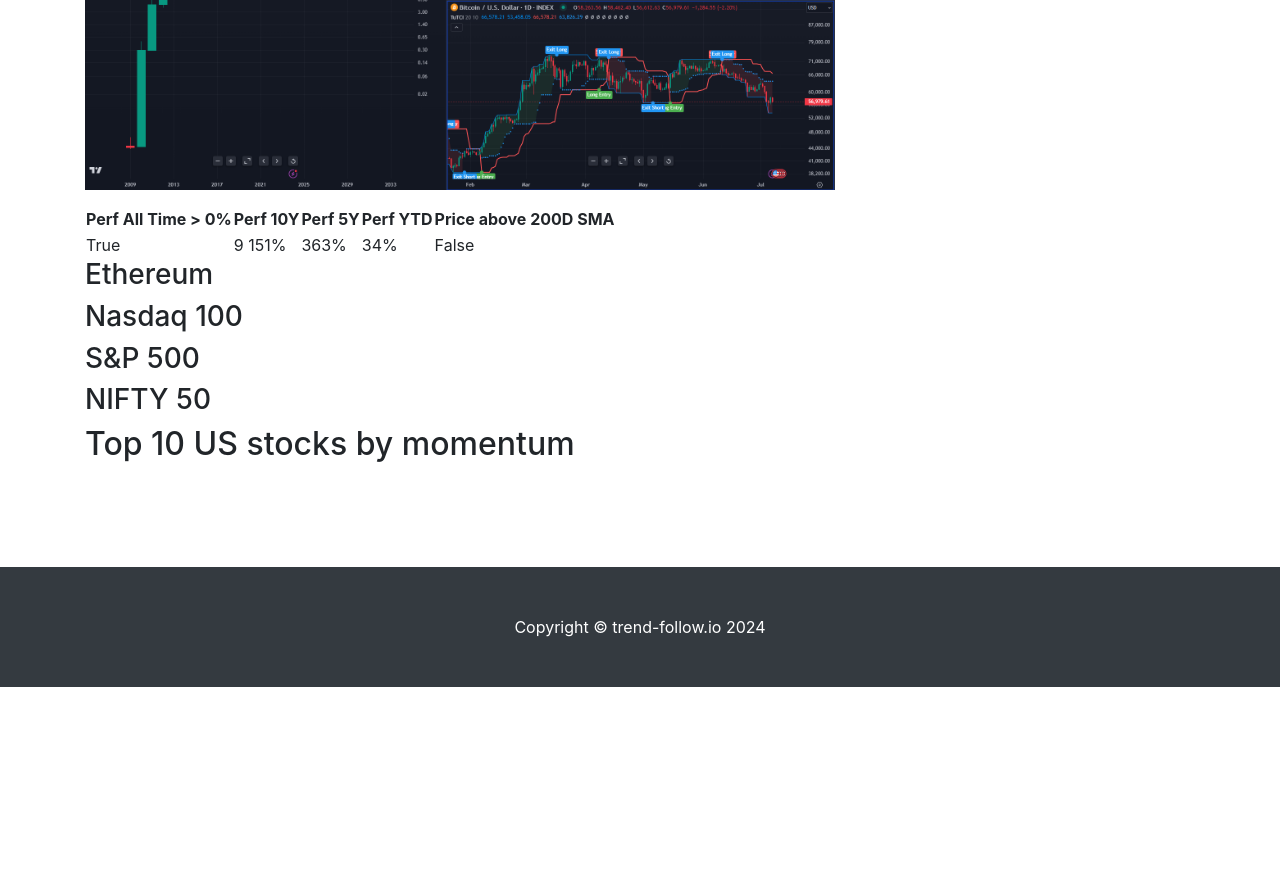
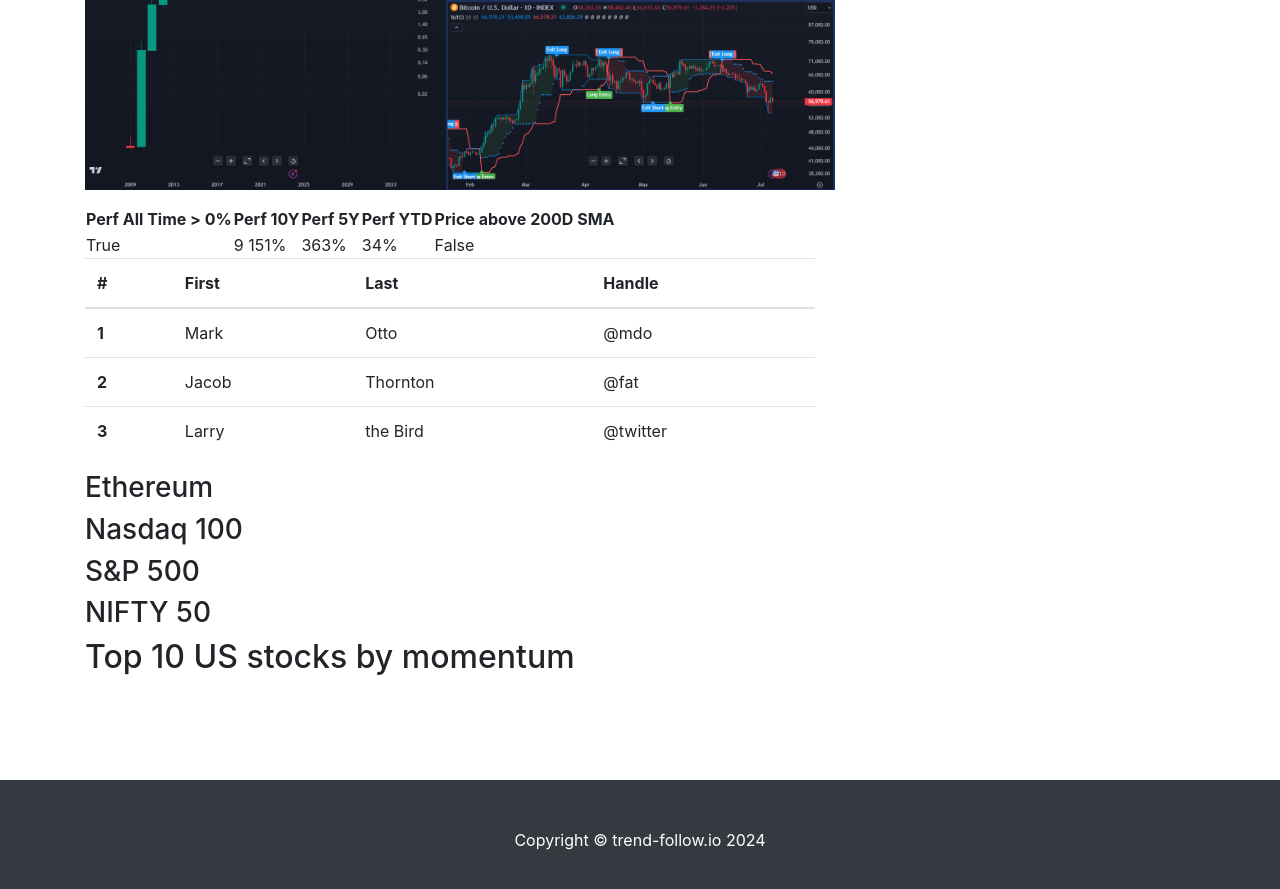
Before and after one commit to GeorgeFreelanceDeveloper/trend-follow.io, a Jekyll site: the page built from docs/_pages/markets.md, in a window 1280 px wide and 900 px high, scrolled down 1046 px. Shown: the top 889 px of the window. Built offline with Jekyll 4.4.1, drawn with Linux system fonts in a browser that asks for light colours; before the commit the page ends 1733 px from its top, so only the background shows below that.

Commit message:
markets: test table

```diff
--- a/docs/_pages/markets.md
+++ b/docs/_pages/markets.md
@@ -20,6 +20,37 @@
 | ------------------------- | ----------  | ---------- | ----------- | -------------------- |
 | True                      | 9 151%      | 363%       | 34%         | False                |
 
+<table class="table">
+  <thead>
+    <tr>
+      <th scope="col">#</th>
+      <th scope="col">First</th>
+      <th scope="col">Last</th>
+      <th scope="col">Handle</th>
+    </tr>
+  </thead>
+  <tbody>
+    <tr>
+      <th scope="row">1</th>
+      <td>Mark</td>
+      <td>Otto</td>
+      <td>@mdo</td>
+    </tr>
+    <tr>
+      <th scope="row">2</th>
+      <td>Jacob</td>
+      <td>Thornton</td>
+      <td>@fat</td>
+    </tr>
+    <tr>
+      <th scope="row">3</th>
+      <td>Larry</td>
+      <td>the Bird</td>
+      <td>@twitter</td>
+    </tr>
+  </tbody>
+</table>
+
 ### Ethereum
 
 ### Nasdaq 100
```
